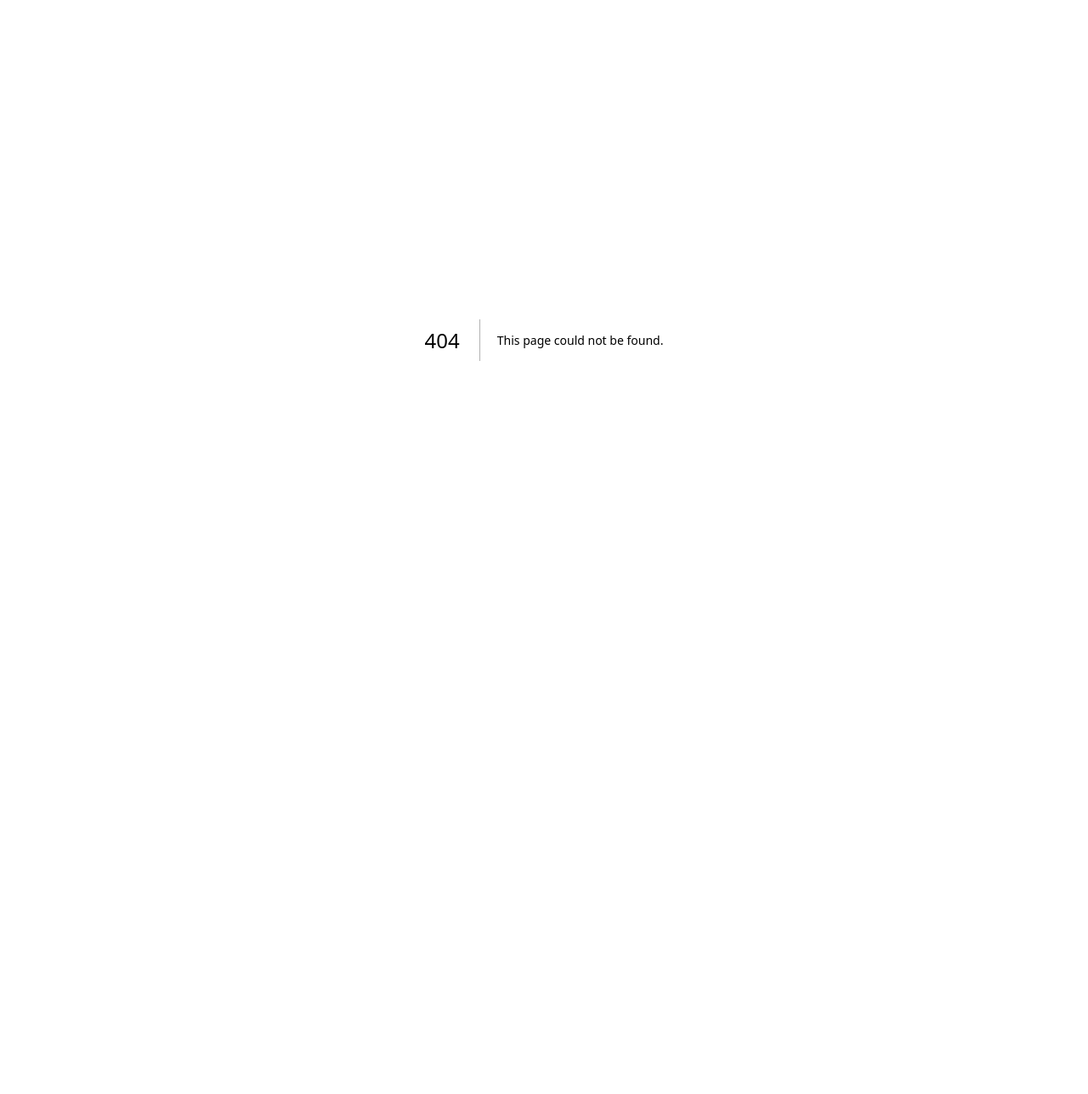
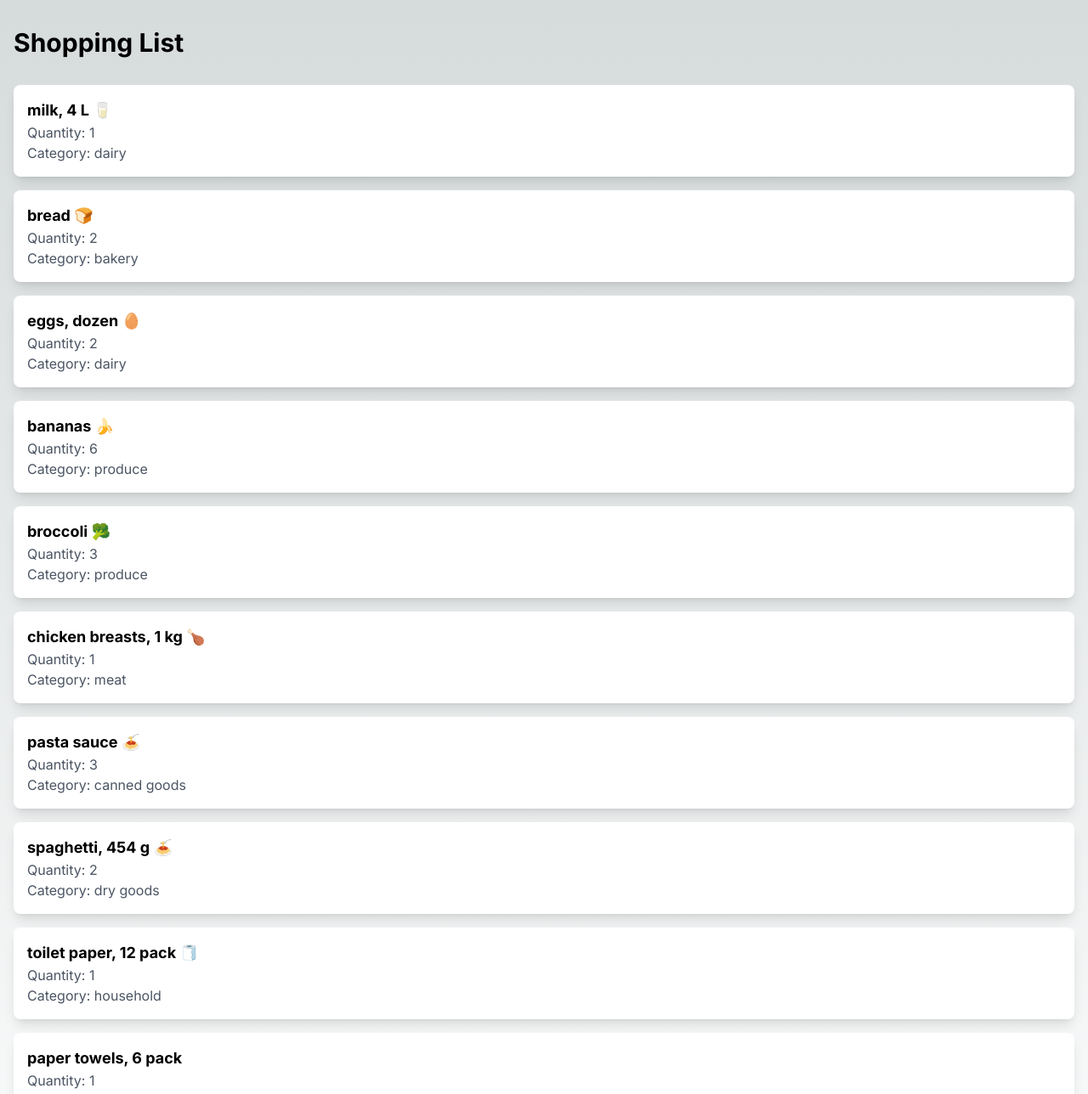
Before and after one commit to Viclei0928/cprg306-assignments, a Next.js app: page /week-3 in a window 1280 px wide. Before the commit this address had no page. Shown: the top 1288 px of the page at 85% size. Before the commit the page ends 800 px from the top, so only its background shows below. Built offline with nearby package versions, Linux system fonts and the light colour scheme.

Commit message:
Added week-3 code
Added item-list, item, and page .js files into a week 3 folder

```diff
--- a/app/layout.js
+++ b/app/layout.js
@@ -4,7 +4,7 @@ import "./globals.css";
 const inter = Inter({ subsets: ["latin"] });
 
 export const metadata = {
-  title: "Create Next App",
+  title: "Shopping List",
   description: "Generated by create next app",
 };
 
--- a/app/page.js
+++ b/app/page.js
@@ -4,7 +4,8 @@ export default function Home() {
   return (
     <main>
       <h1>CPRG 306: Web Development 2 - Assignments</h1>
-      <Link href="/week-2/page">Week 2</Link>
+      <Link href="/week-2/page">Week 2</Link> <br></br>
+      <Link href="app\week-3\page.js">Week 3</Link>
     </main>
   );
 }
--- /dev/null
+++ b/app/week-3/item-list.js
@@ -0,0 +1,77 @@
+import React from 'react';
+import Item from './item';
+
+const ItemList = () => {
+  const items = [
+    {
+      name: "milk, 4 L 🥛",
+      quantity: 1,
+      category: "dairy",
+    },
+    {
+      name: "bread 🍞",
+      quantity: 2,
+      category: "bakery",
+    },
+    {
+      name: "eggs, dozen 🥚",
+      quantity: 2,
+      category: "dairy",
+    },
+    {
+      name: "bananas 🍌",
+      quantity: 6,
+      category: "produce",
+    },
+    {
+      name: "broccoli 🥦",
+      quantity: 3,
+      category: "produce",
+    },
+    {
+      name: "chicken breasts, 1 kg 🍗",
+      quantity: 1,
+      category: "meat",
+    },
+    {
+      name: "pasta sauce 🍝",
+      quantity: 3,
+      category: "canned goods",
+    },
+    {
+      name: "spaghetti, 454 g 🍝",
+      quantity: 2,
+      category: "dry goods",
+    },
+    {
+      name: "toilet paper, 12 pack 🧻",
+      quantity: 1,
+      category: "household",
+    },
+    {
+      name: "paper towels, 6 pack",
+      quantity: 1,
+      category: "household",
+    },
+    {
+      name: "dish soap 🍽️",
+      quantity: 1,
+      category: "household",
+    },
+    {
+      name: "hand soap 🧼",
+      quantity: 4,
+      category: "household",
+    }
+  ];
+
+  return (
+    <ul className="space-y-4">
+      {items.map((item, index) => (
+        <Item key={index} name={item.name} quantity={item.quantity} category={item.category} />
+      ))}
+    </ul>
+  );
+};
+
+export default ItemList;
--- /dev/null
+++ b/app/week-3/item.js
@@ -0,0 +1,13 @@
+import React from 'react';
+
+const Item = ({ name, quantity, category }) => {
+  return (
+    <li className="bg-white shadow-lg rounded-lg p-4 mb-4">
+      <div className="font-bold text-lg">{name}</div>
+      <div className="text-gray-600">Quantity: {quantity}</div>
+      <div className="text-gray-600">Category: {category}</div>
+    </li>
+  );
+};
+
+export default Item;
--- /dev/null
+++ b/app/week-3/page.js
@@ -0,0 +1,13 @@
+import React from 'react';
+import ItemList from './item-list';
+
+const Page = () => {
+  return (
+    <main className="container mx-auto px-4 py-8">
+      <h1 className="text-3xl font-bold mb-8">Shopping List</h1>
+      <ItemList />
+    </main>
+  );
+};
+
+export default Page;
```
